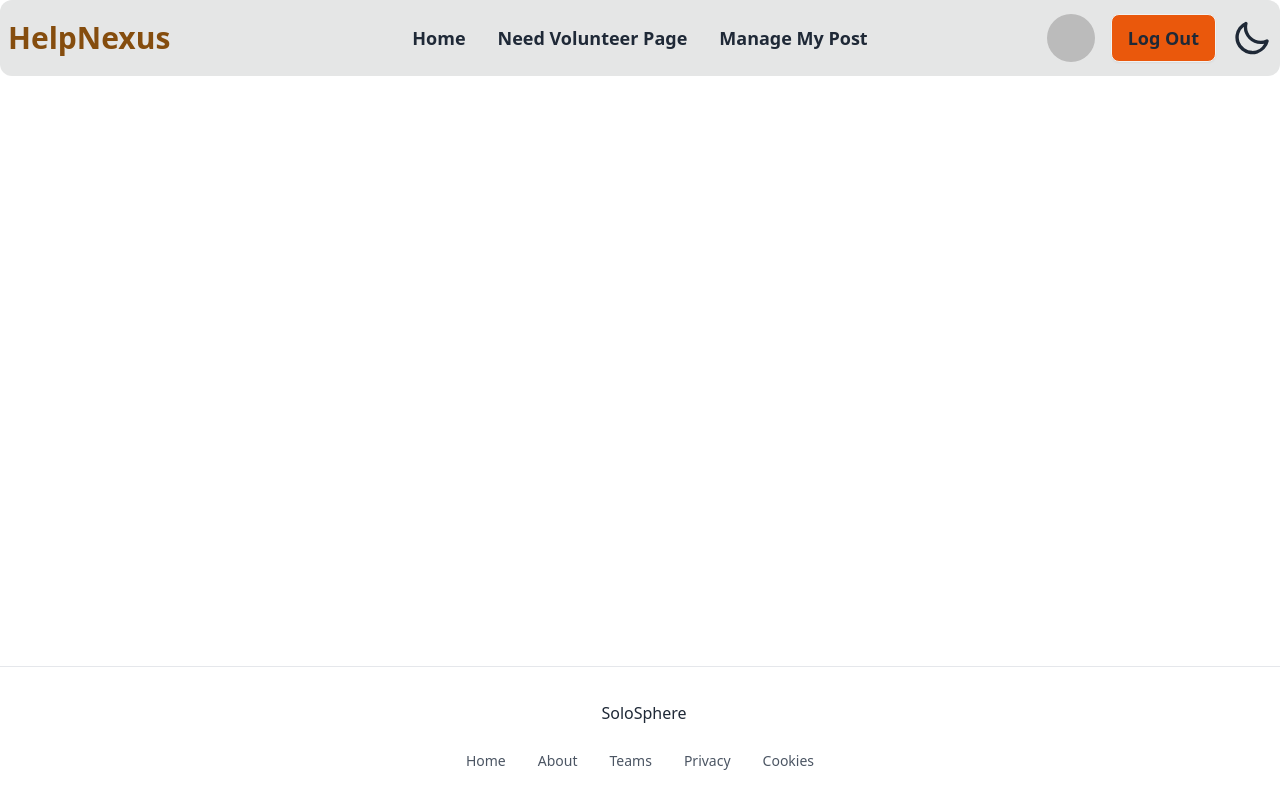
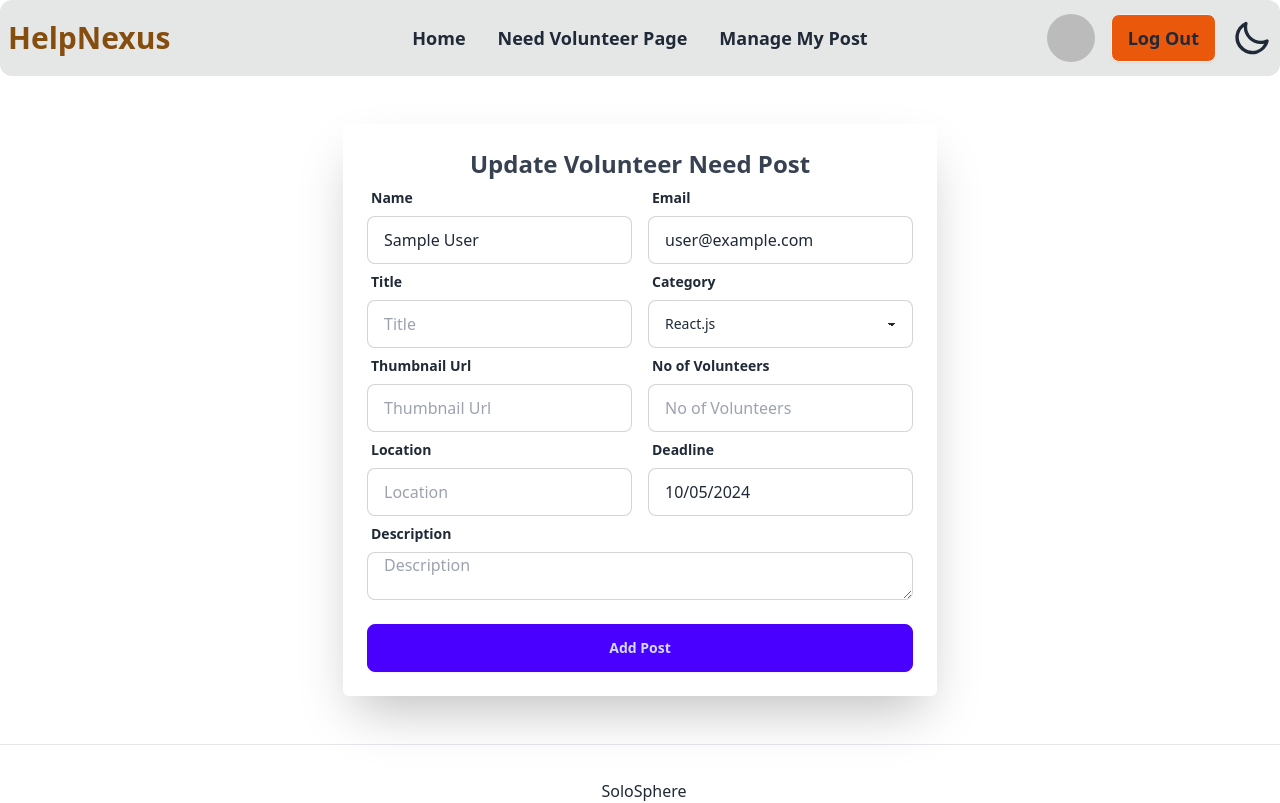
Before and after one commit to MdMahadiHasan11/HelpNexus_Clint-Volunteer_Management-, a React (Vite) app: page /update/1 in a window 1280 px wide. Shown: the top 803 px of the page. Built offline with nearby package versions, Linux system fonts and the light colour scheme; no server answers; sample sign-in values are in the browser's storage.

Commit message:
update done

```diff
--- a/src/components/volunteer/AddNeedVolunteer.jsx
+++ b/src/components/volunteer/AddNeedVolunteer.jsx
@@ -27,7 +27,6 @@ const AddNeedVolunteer = () => {
         const Location = form.get('Location')
         const NoVolunteers = form.get('NoVolunteers')
         // const processingTime = form.get('processingTime')
-        const customization = form.get('customization')
         // const stockStatus = form.get('stockStatus');
         // const image = form.get('image')
         const userName = user.displayName;
@@ -130,7 +129,7 @@ const AddNeedVolunteer = () => {
                                 </div>
 
 
-                                <select className="select select-bordered " value={selectedCategory} onChange={(e) => setSelectedCategory(e.target.value)}>
+                                <select className="select select-bordered " value={selectedCategory} onChange={(e) => setSelectedOption(e.target.value)}>
                                     <option value="React.js">React.js</option>
                                     <option value="MongoDB">MongoDB</option>
                                     <option value="Express.js">Express.js</option>
--- a/src/pages/manageMyPost/ManageMyPost.jsx
+++ b/src/pages/manageMyPost/ManageMyPost.jsx
@@ -105,7 +105,7 @@ const ManageMyPost = () => {
                             </td>
                             <td className="text-lg border-2 font-bold">{item.startDate ? item.startDate : 'No date selected'}</td>
                             <th className="border-2">
-                                <Link to={`/details/${item._id}`}><button className="btn bg-orange-600 ">View Details</button></Link>
+                                {/* <Link to={`/details/${item._id}`}><button className="btn bg-orange-600 ">View Details</button></Link> */}
 
 
 
--- a/src/pages/update/Update.jsx
+++ b/src/pages/update/Update.jsx
@@ -1,31 +1,88 @@
-import React, { useEffect, useState } from 'react';
+import React, { useContext, useEffect, useState } from 'react';
 import { useParams } from 'react-router-dom';
+import { AuthContext } from '../../components/providers/AuthProvider';
+import DatePicker from "react-datepicker";
+import { ToastContainer, toast } from 'react-toastify';
+import Swal from 'sweetalert2'
+import "react-datepicker/dist/react-datepicker.css";
 
 const Update = () => {
 
     const { id } = useParams();
+    const { user } = useContext(AuthContext);
     console.log(id);
-    const [products, setProducts] = useState({});
+
+    const [volunteer, setVolunteer] = useState({});
 
     useEffect(() => {
         fetch(`http://localhost:5000/updateVolunteer/${id}`)
             .then(res => res.json())
             .then(data => {
-                setProducts(data);
-                console.log(data)
+                setVolunteer(data);
+                // console.log(data)
             })
     }, [id])
 
 
+    // const op =volunteer.startDate
+    const [selectedCategory, setSelectedOption] = useState("React.js");
+    const [startDate, setStartDate] = useState(new Date());
+
+
+
+    const handleUpdate = (e) => {
+        e.preventDefault();
+        const form = new FormData(e.currentTarget);
+        const Thumbnail = form.get('Thumbnail');
+        const Title = form.get('Title');
+        const description = form.get('description');
+        const Location = form.get('Location')
+        const NoVolunteers = form.get('NoVolunteers')
+        // const processingTime = form.get('processingTime')
+        // const stockStatus = form.get('stockStatus');
+        // const image = form.get('image')
+        const userName = user.displayName;
+        const email = user.email;
+
+
+
+        const updateNeedVolunteer = { userName, email, Thumbnail, Title, description, Location, NoVolunteers, startDate, selectedCategory }
+
+        console.log(id)
+
+        fetch(`http://localhost:5000/update/${id}`, {
+            method: 'PUT',
+            headers: {
+                'content-type': 'application/json'
+            },
+            body: JSON.stringify(updateNeedVolunteer)
+        })
+            .then(res => res.json())
+            .then(data => {
+                console.log(data);
+                if (data.modifiedCount > 0) {
+
+                    Swal.fire({
+                        title: 'Success!',
+                        text: 'Need Volunteer Updated Successfully',
+                        icon: 'success',
+                        confirmButtonText: 'ok'
+                    })
+
+                }
+            })
+
+    }
+
+
     return (
         <div className='flex justify-center items-center min-h-[calc(100vh-306px)] w-full my-12'>
-            {products.Title}
-            {/* <section className=' p-2 md:p-6 mx-auto bg-white rounded-md shadow-2xl '>
+            <section className=' p-2 md:p-6 mx-auto bg-white rounded-md shadow-2xl '>
                 <h2 className='text-2xl font-bold text-center  text-gray-700 capitalize '>
-                    Add Volunteer Post
+                    Update Volunteer Need Post
                 </h2>
 
-                <form onSubmit={handleAdd} className="mx-auto">
+                <form onSubmit={handleUpdate} className="mx-auto">
                     <div className="lg:flex">
                         <div className="lg:w-full lg:mr-4 ">
 
@@ -41,14 +98,14 @@ const Update = () => {
                                 <label className="label">
                                     <span className="label-text font-semibold">Title</span>
                                 </label>
-                                <input type="text" name="Title" placeholder="Title" className="input input-bordered" required />
+                                <input type="text" name="Title" placeholder="Title" defaultValue={volunteer.Title} className="input input-bordered" required />
                             </div>
 
                             <div className="form-control">
                                 <label className="label">
                                     <span className="label-text font-semibold">Thumbnail Url</span>
                                 </label>
-                                <input type="text" name="Thumbnail" placeholder="Thumbnail Url" className="input input-bordered" required />
+                                <input type="text" name="Thumbnail" placeholder="Thumbnail Url" defaultValue={volunteer.Thumbnail} className="input input-bordered" required />
                             </div>
 
 
@@ -57,7 +114,7 @@ const Update = () => {
                                 <label className="label">
                                     <span className="label-text font-semibold">Location</span>
                                 </label>
-                                <input type="text" name="Location" placeholder="Location" className="input input-bordered" required />
+                                <input type="text" name="Location" placeholder="Location" defaultValue={volunteer.Location} className="input input-bordered" required />
                             </div>
 
 
@@ -82,7 +139,7 @@ const Update = () => {
                                 </div>
 
 
-                                <select className="select select-bordered " value={selectedCategory} onChange={(e) => setSelectedCategory(e.target.value)}>
+                                <select className="select select-bordered " value={selectedCategory} onChange={(e) => setSelectedOption(e.target.value)}>
                                     <option value="React.js">React.js</option>
                                     <option value="MongoDB">MongoDB</option>
                                     <option value="Express.js">Express.js</option>
@@ -95,7 +152,7 @@ const Update = () => {
                                 <label className="label">
                                     <span className="label-text font-semibold">No of Volunteers</span>
                                 </label>
-                                <input type="number" name="NoVolunteers" placeholder="No of Volunteers" className="input input-bordered" required />
+                                <input type="number" name="NoVolunteers" placeholder="No of Volunteers" defaultValue={volunteer.NoVolunteers} className="input input-bordered" required />
                             </div>
 
                             <div className="form-control">
@@ -115,7 +172,7 @@ const Update = () => {
                         <label className="label">
                             <span className="label-text font-semibold">Description</span>
                         </label>
-                        <textarea type="text" name="description" rows={5} placeholder="Description" className="input input-bordered" required />
+                        <textarea type="text" name="description" rows={5} placeholder="Description" defaultValue={volunteer.description} className="input input-bordered" required />
                     </div>
                     <div className="form-control mt-6">
                         <button className="btn btn-primary">Add Post</button>
@@ -140,7 +197,7 @@ const Update = () => {
                     <ToastContainer />
                 </div>
 
-            </section> */}
+            </section>
         </div>
     );
 };
```
